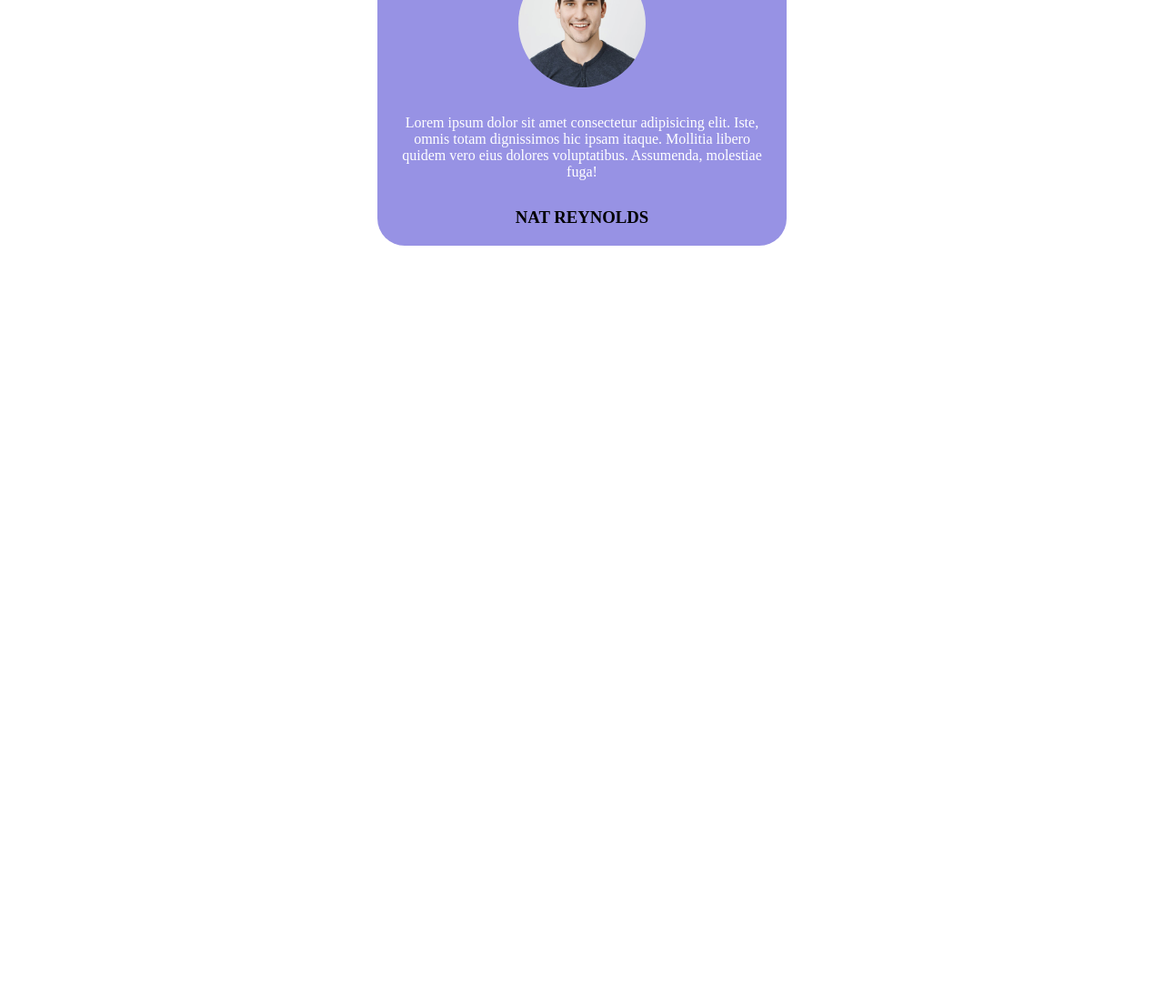
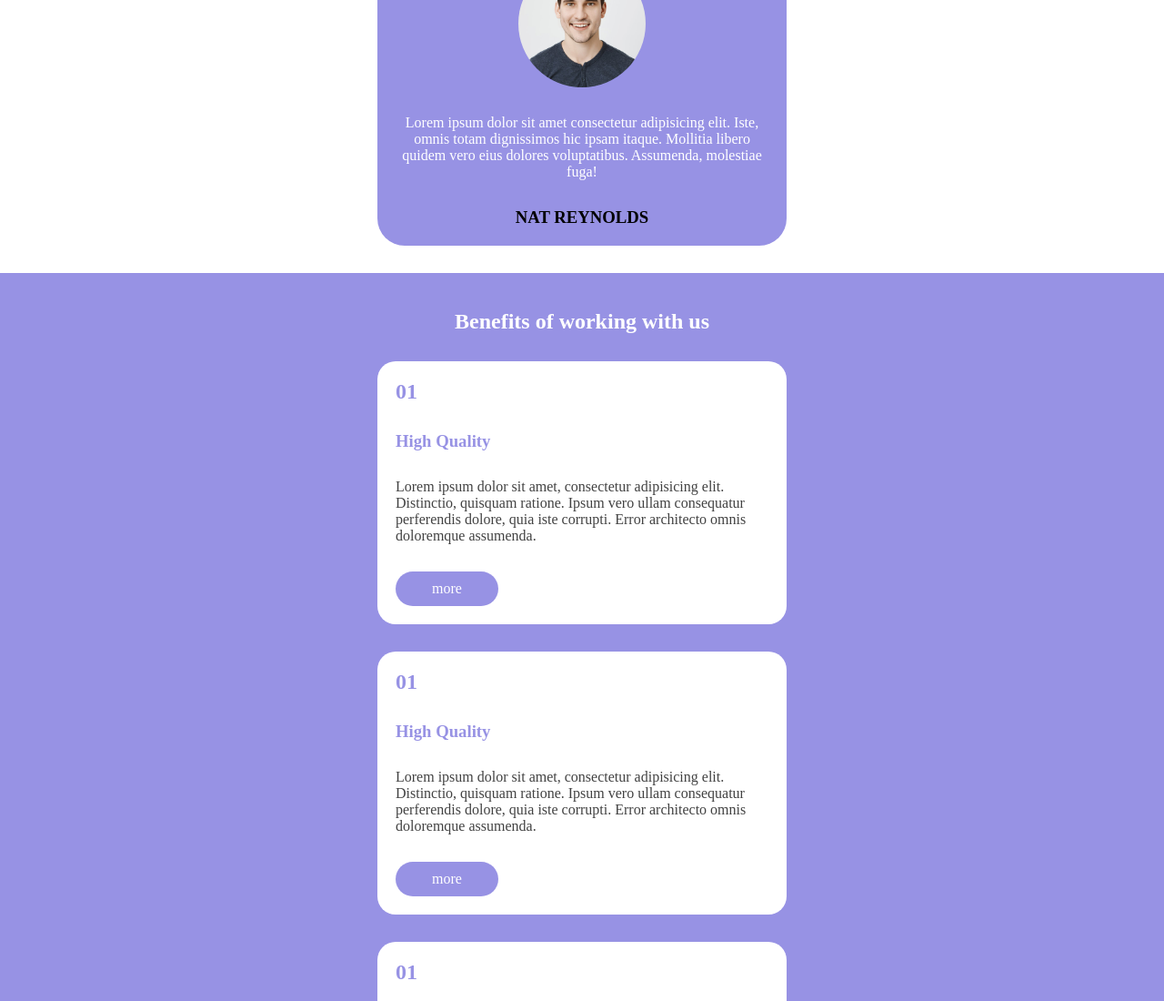
Before and after one commit to RickCraco/htmlcss-responsive-layout, a plain HTML site: page index.html in a window 1280 px wide. Shown: the part 4098-5198 px from the top of the page at 91% size. Before the commit the page ends 4368 px from the top, so only its background shows below. Drawn offline with Linux system fonts and the light colour scheme.

Commit message:
aggiunta sezione benefici + relative regole css

```diff
--- a/css/master.css
+++ b/css/master.css
@@ -23,6 +23,14 @@
 .text-color-black{
     color: var(--color-text);
     /*text-align: center;*/
+}
+
+.text-white{
+    color: white;
+}
+
+.text-violet{
+    color: var(--color-primary-color);
 }
 
 section:nth-child(1) p{
@@ -166,3 +174,20 @@ section:nth-child(2) h2, p{
     margin: 0 auto;
     border-radius: 50%;
 }
+
+/*sezione 4*/
+
+.card-section4{
+    padding: 20px;
+    background-color: var(--color-light-color);
+    border-radius: 20px;
+}
+
+.button-more{
+    display: inline-block;
+    background-color: var(--color-primary-color);
+    text-align: center;
+    padding: 10px 40px;
+    border-radius: 20px;
+    color: white;
+}
--- a/index.html
+++ b/index.html
@@ -142,7 +142,67 @@
             </section>
 
             <!--sezione benefici -->
-            <section>
+            <section class="section-bg margine-top padding-bottom">
+
+                <h2 class="tex-align padding-top text-white">Benefits of working with us</h2>
+
+                <div class="card-container margine-top">
+
+                    <div class="card-section4 container">
+
+                        <h2 class="text-violet">01</h2>
+                        <h3 class="margine-top text-violet">High Quality</h3>
+                        <p class="text-color-black margine-top">Lorem ipsum dolor sit amet, consectetur adipisicing elit. Distinctio, quisquam ratione. Ipsum vero ullam consequatur perferendis dolore, quia iste corrupti. Error architecto omnis doloremque assumenda.</p>
+                        <span class="margine-top button-more">more</span>
+
+                    </div>
+
+                    <div class="card-section4 container margine-top">
+
+                        <h2 class="text-violet">01</h2>
+                        <h3 class="margine-top text-violet">High Quality</h3>
+                        <p class="text-color-black margine-top">Lorem ipsum dolor sit amet, consectetur adipisicing elit. Distinctio, quisquam ratione. Ipsum vero ullam consequatur perferendis dolore, quia iste corrupti. Error architecto omnis doloremque assumenda.</p>
+                        <span class="margine-top button-more">more</span>
+
+                    </div>
+
+                    <div class="card-section4 container margine-top">
+
+                        <h2 class="text-violet">01</h2>
+                        <h3 class="margine-top text-violet">High Quality</h3>
+                        <p class="text-color-black margine-top">Lorem ipsum dolor sit amet, consectetur adipisicing elit. Distinctio, quisquam ratione. Ipsum vero ullam consequatur perferendis dolore, quia iste corrupti. Error architecto omnis doloremque assumenda.</p>
+                        <span class="margine-top button-more">more</span>
+
+                    </div>
+
+                    <div class="card-section4 container margine-top">
+
+                        <h2 class="text-violet">01</h2>
+                        <h3 class="margine-top text-violet">High Quality</h3>
+                        <p class="text-color-black margine-top">Lorem ipsum dolor sit amet, consectetur adipisicing elit. Distinctio, quisquam ratione. Ipsum vero ullam consequatur perferendis dolore, quia iste corrupti. Error architecto omnis doloremque assumenda.</p>
+                        <span class="margine-top button-more">more</span>
+
+                    </div>
+
+                    <div class="card-section4 container margine-top">
+
+                        <h2 class="text-violet">01</h2>
+                        <h3 class="margine-top text-violet">High Quality</h3>
+                        <p class="text-color-black margine-top">Lorem ipsum dolor sit amet, consectetur adipisicing elit. Distinctio, quisquam ratione. Ipsum vero ullam consequatur perferendis dolore, quia iste corrupti. Error architecto omnis doloremque assumenda.</p>
+                        <span class="margine-top button-more">more</span>
+
+                    </div>
+
+                    <div class="card-section4 container margine-top">
+
+                        <h2 class="text-violet">01</h2>
+                        <h3 class="margine-top text-violet">High Quality</h3>
+                        <p class="text-color-black margine-top">Lorem ipsum dolor sit amet, consectetur adipisicing elit. Distinctio, quisquam ratione. Ipsum vero ullam consequatur perferendis dolore, quia iste corrupti. Error architecto omnis doloremque assumenda.</p>
+                        <span class="margine-top button-more">more</span>
+
+                    </div>
+
+                </div>
 
             </section>
 
```
